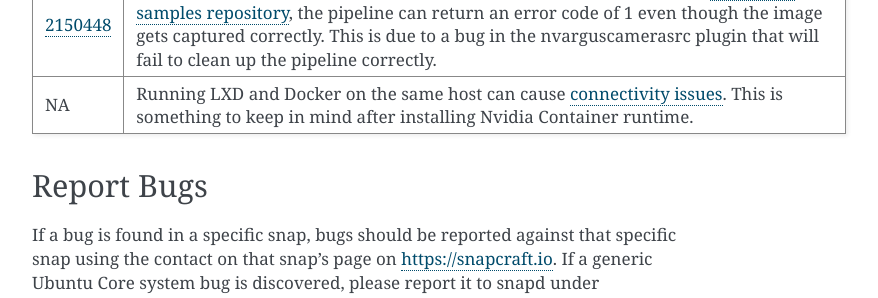
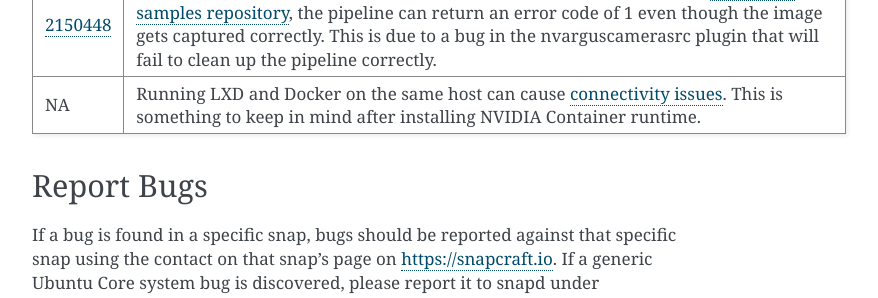
Before and after one commit to canonical/ubuntu-for-jetson, a Sphinx documentation site: the page built from docs/core/release-note-jammy.rst, in a window 1280 px wide and 900 px high, scrolled down 2884 px. Shown: the part 372-670 px from the top of the window, without its empty margins (388-1266 px from the left). Built offline with Sphinx 7.4.7, drawn with Linux system fonts in a browser that asks for light colours; comment, search, counter and statistics services are not loaded.

```diff
--- a/docs/classic/installation-noble.rst
+++ b/docs/classic/installation-noble.rst
@@ -155,7 +155,7 @@ Make sure to install the necessary GStreamer packages
 
 .. code-block:: bash
 
-    # Install gstreamer plugins and nvidia codecs
+    # Install gstreamer plugins and NVIDIA codecs
     sudo apt install -y gstreamer1.0-tools gstreamer1.0-alsa \
         gstreamer1.0-plugins-base gstreamer1.0-plugins-good \
         gstreamer1.0-plugins-bad gstreamer1.0-plugins-ugly \
--- a/docs/classic/release-note-jammy.rst
+++ b/docs/classic/release-note-jammy.rst
@@ -42,7 +42,7 @@ Release Highlights
 
 
 * The kernel meta-package for Jetson devices is now changed to ``linux-nvidia-tegra-jetson`` (instead of ``linux-nvidia-tegra-igx`` ). Further details (\ `LP#2069179 <https://bugs.launchpad.net/riverside/+bug/2069179>`_\ ): https://discourse.ubuntu.com/t/changes-to-ubuntu-for-tegra-kernel-metapackages-on-jetson-and-igx/48807
-* Nvidia introduced Nano Super power mode with Jetpack 6.2. To enable this power mode, as described in https://docs.nvidia.com/jetson/archives/r36.4.3/DeveloperGuide/SD/PlatformPowerAndPerformance/JetsonOrinNanoSeriesJetsonOrinNxSeriesAndJetsonAgxOrinSeries.html#supported-modes-and-power-efficiency, it requires both `flashing JetPack <https://docs.nvidia.com/jetson/archives/r36.4.3/DeveloperGuide/IN/QuickStart.html#to-flash-the-jetson-developer-kit-operating-software>`_ with a specific configuration (the Ubuntu image must be reinstalled afterwards), and switching to a specific power mode using the ``nvpmodel`` command (installed by the ``nvidia-tegra-drivers-36`` packages, please refer to :doc:`the installation instructions <installation-jammy>`).
+* NVIDIA introduced Nano Super power mode with JetPack 6.2. To enable this power mode, as described in https://docs.nvidia.com/jetson/archives/r36.4.3/DeveloperGuide/SD/PlatformPowerAndPerformance/JetsonOrinNanoSeriesJetsonOrinNxSeriesAndJetsonAgxOrinSeries.html#supported-modes-and-power-efficiency, it requires both `flashing JetPack <https://docs.nvidia.com/jetson/archives/r36.4.3/DeveloperGuide/IN/QuickStart.html#to-flash-the-jetson-developer-kit-operating-software>`_ with a specific configuration (the Ubuntu image must be reinstalled afterwards), and switching to a specific power mode using the ``nvpmodel`` command (installed by the ``nvidia-tegra-drivers-36`` packages, please refer to :doc:`the installation instructions <installation-jammy>`).
 * Canonical QA team has been running intensive testing of this release in order to qualify it as Ubuntu certified on the three hardware platforms referenced below:
 
   * `Jetson AGX Orin Developer kit`_
@@ -163,7 +163,7 @@ Known issues
    * - `2097636 <https://bugs.launchpad.net/riverside/+bug/2097636>`_
      - While running the transcoding test pipelines described in :doc:`the installation instructions <installation-jammy>`: ``gst-launch-1.0 filesrc location=h264-reenc.mp4 ! qtdemux !   h264parse ! nvv4l2decoder ! nvv4l2av1enc ! matroskamux name=mux !   filesink location=av1-reenc.mkv -e`` thousands of error traces ``ParseObuFrameHeader: 2367: Invalid buf_idx = -1 or  offset`` are displayed. While this is looking suspicious, this trace isn’t actually preventing the command to finish properly and successfully.
    * - NA
-     - Running LXD and Docker on the same host can cause `connectivity issues <https://documentation.ubuntu.com/lxd/en/latest/howto/network_bridge_firewalld/#prevent-connectivity-issues-with-lxd-and-docker>`_. This is something to keep in mind after installing Nvidia Container runtime.
+     - Running LXD and Docker on the same host can cause `connectivity issues <https://documentation.ubuntu.com/lxd/en/latest/howto/network_bridge_firewalld/#prevent-connectivity-issues-with-lxd-and-docker>`_. This is something to keep in mind after installing NVIDIA Container runtime.
 
 
 Report Bugs
--- a/docs/core/release-note-jammy.rst
+++ b/docs/core/release-note-jammy.rst
@@ -51,7 +51,7 @@ Release Highlights
   * `Jetson Orin Nano Developer kit`_
   * `Jetson Orin NX SOM on Jetson Orin Nano Developer kit`_
 
-.. _flashing Jetpack: https://docs.nvidia.com/jetson/archives/r36.5/DeveloperGuide/IN/QuickStart.html#to-flash-the-jetson-developer-kit-operating-software
+.. _flashing JetPack: https://docs.nvidia.com/jetson/archives/r36.5/DeveloperGuide/IN/QuickStart.html#to-flash-the-jetson-developer-kit-operating-software
 .. _snap samples: https://github.com/canonical/tegra-snap-samples/tree/main/nvpmodel
 .. _the Jetson Linux Developer Guide: https://docs.nvidia.com/jetson/archives/r36.5/DeveloperGuide/SD/PlatformPowerAndPerformance/JetsonOrinNanoSeriesJetsonOrinNxSeriesAndJetsonAgxOrinSeries.html#supported-modes-and-power-efficiency
 
@@ -142,7 +142,7 @@ Known issues
    * - `2150448 <https://bugs.launchpad.net/riverside/+bug/2150448>`_
      - While running the gstreamer image capture pipelines described in the `tegra snap samples repository`_, the pipeline can return an error code of 1 even though the image gets captured correctly. This is due to a bug in the nvarguscamerasrc plugin that will fail to clean up the pipeline correctly.
    * - NA
-     - Running LXD and Docker on the same host can cause `connectivity issues <https://documentation.ubuntu.com/lxd/en/latest/howto/network_bridge_firewalld/#prevent-connectivity-issues-with-lxd-and-docker>`_. This is something to keep in mind after installing Nvidia Container runtime.
+     - Running LXD and Docker on the same host can cause `connectivity issues <https://documentation.ubuntu.com/lxd/en/latest/howto/network_bridge_firewalld/#prevent-connectivity-issues-with-lxd-and-docker>`_. This is something to keep in mind after installing NVIDIA Container runtime.
 
 .. _tegra snap samples repository: https://github.com/canonical/tegra-snap-samples/tree/main/multimedia#camera-capture-using-gstreamer
 
--- a/docs/get-started/index.rst
+++ b/docs/get-started/index.rst
@@ -7,7 +7,7 @@ What you can do with Ubuntu for Jetson
 
 The Ubuntu for Jetson images are intended for Jetson Orin or Thor developer kits. You can use them
 
-* as an LTS alternative to Jetpack
+* as an LTS alternative to JetPack
 * to run AI workflows
 
 :doc:`/how-to/flash`
--- a/docs/how-to/secure-boot.rst
+++ b/docs/how-to/secure-boot.rst
@@ -9,7 +9,7 @@ This document is intended to serve as a step-by-step guide for setting up Secure
 
 UEFI Secure Boot will validate all binaries loaded by the UEFI boot firmware but no boot codes running before that.
 
-.. _nvidia documentation: https://docs.nvidia.com/jetson/archives/r36.4/DeveloperGuide/SD/Security/SecureBoot.html#
+.. _NVIDIA documentation: https://docs.nvidia.com/jetson/archives/r36.4/DeveloperGuide/SD/Security/SecureBoot.html#
 
 Generating and downloading the keys
 -----------------------------------
```
Also changed, not shown: docs/how-to/flash.rst (+6 -6 lines).
